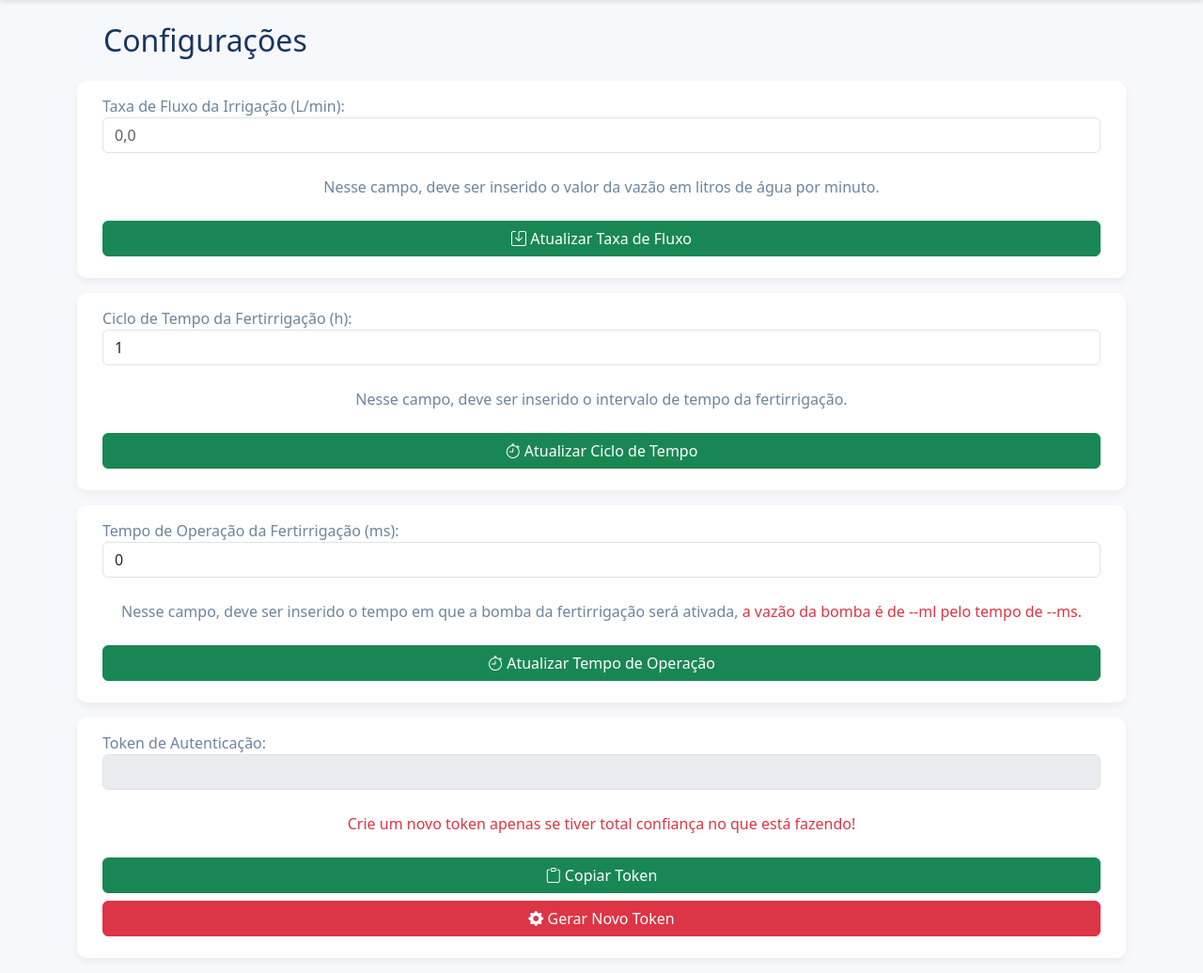
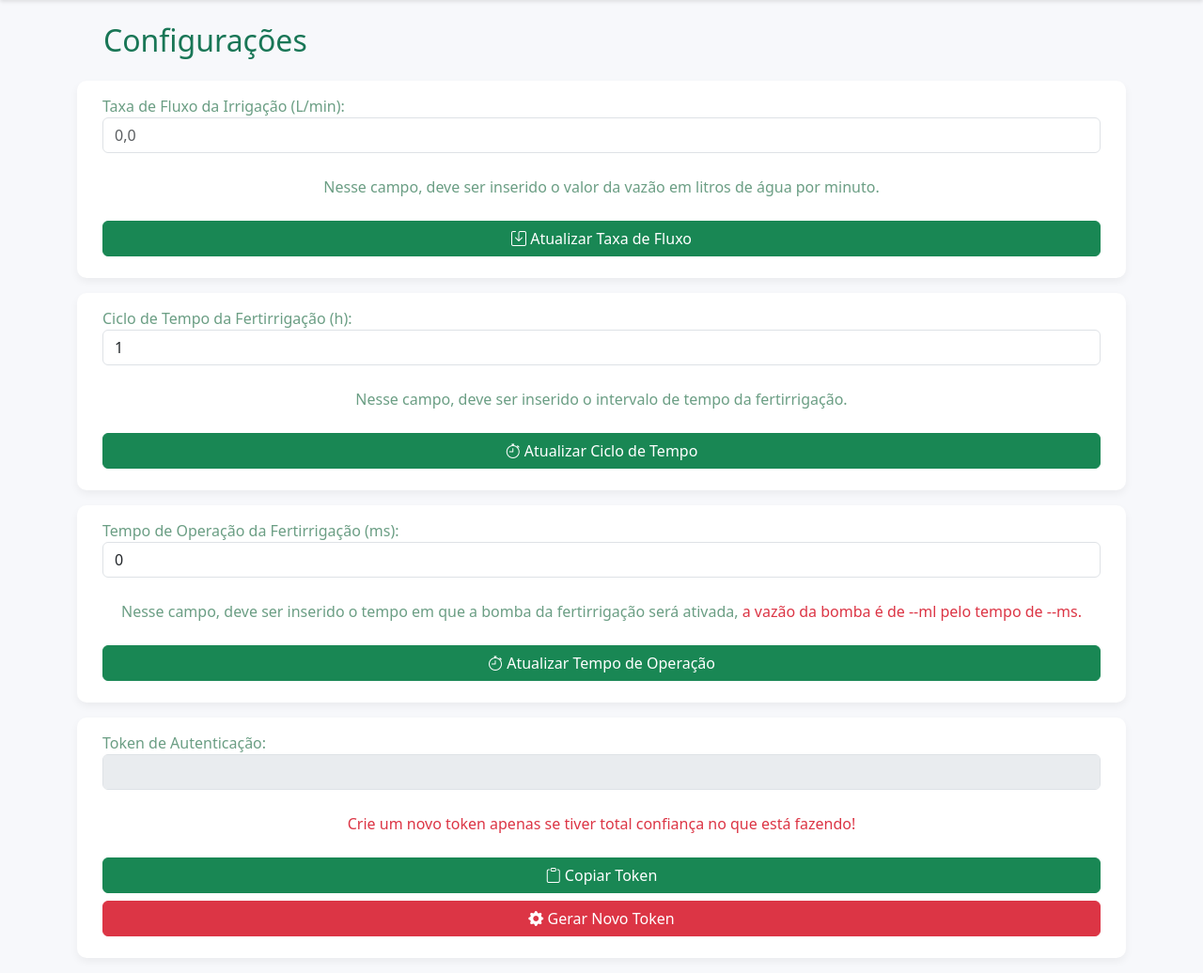
Before and after one commit to JuniorCarlini/agrocomputation, a Django app: page /configuration/ in a window 1280 px wide. Shown: the part 70-1106 px from the top of the page at 94% size. Run offline with Django 5.2, Linux system fonts and the light colour scheme; the visitor is signed in with stand-in values (Sample User, id 1); data comes from the database, SQL or seed files in the repository; some libraries are stand-ins or nearby versions.

Commit message:
Update base.html

```diff
--- a/templates/base/base.html
+++ b/templates/base/base.html
@@ -76,11 +76,11 @@
         }
 
         .text-color-primary {
-            color: #16365f;
+            color: #197656;
         }
 
         .text-color-secondary {
-            color: #6b859e;
+            color:rgb(107, 158, 132);
         }
 
         .text-color-tertiary {
@@ -103,7 +103,7 @@
         }
 
         .container-gradient-style {
-            background: linear-gradient(to top, #025cb5, #66a3ff);
+            background: linear-gradient(to top,#197656, #01A970);
             padding: 20px;
             border-radius: 10px;
             margin-bottom: 30px;
@@ -114,7 +114,7 @@
 
         .gradient-text {
             font-size: 90px;
-            background: linear-gradient(to top, #0f81f3, #ffffff);
+            background: linear-gradient(to top, #01A970, #ffffff);
             -webkit-background-clip: text;
             color: transparent;
         }
```
